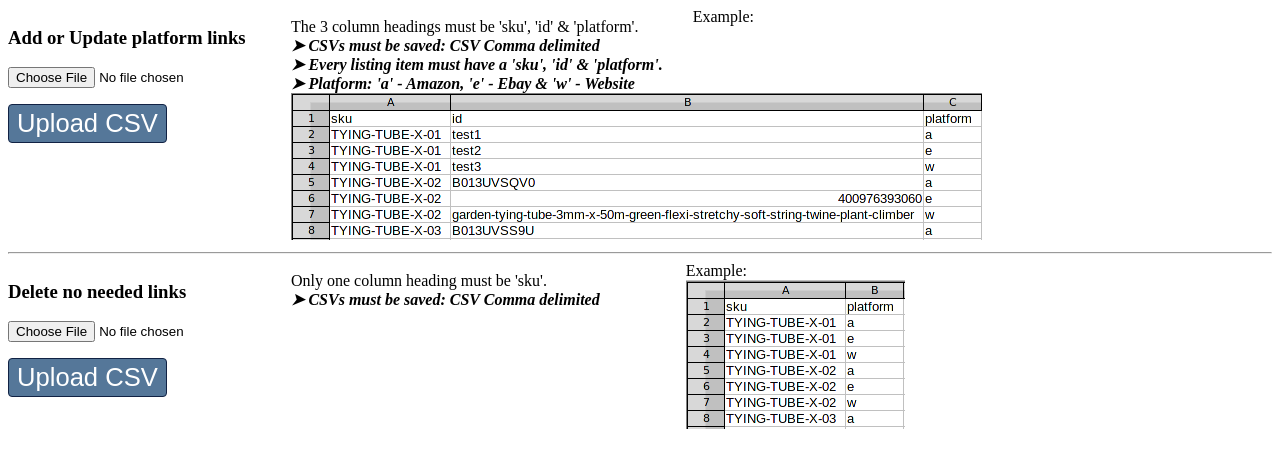
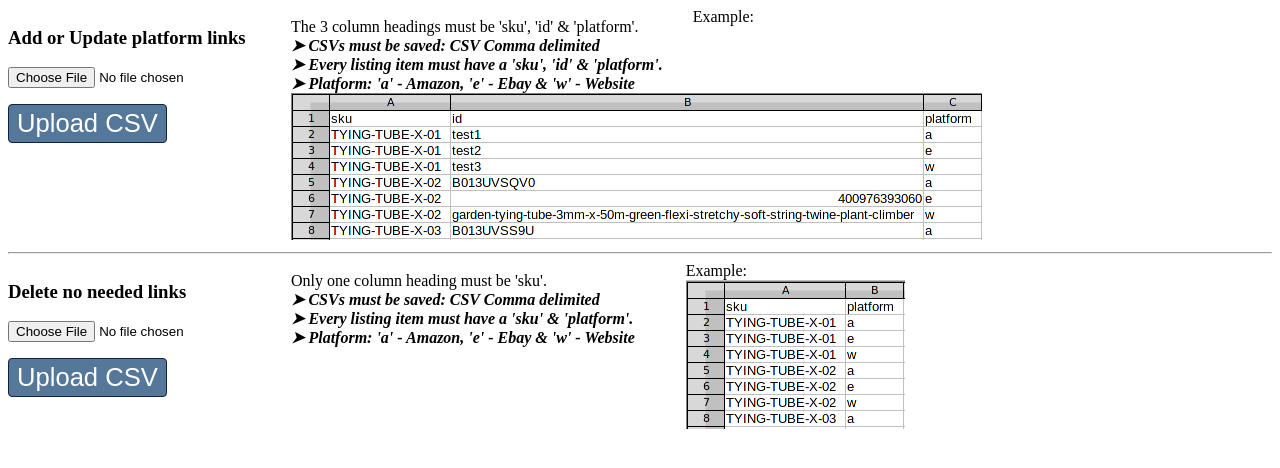
Before and after one commit to elixirgardens1/listings_new, a PHP site: page /listings_new/views/platform.php in a window 1280 px wide. Shown: the top 468 px of the page. Run offline with PHP 8.4, Linux system fonts and the light colour scheme.

Commit message:
More changes to platform

```diff
--- a/views/platform.php
+++ b/views/platform.php
@@ -83,6 +83,8 @@ Needed to link all sku to platforms -->
    <div style="float: left; padding-top: 10px; margin-right: 30px;">
       Only one column heading must be 'sku'.<br>
       <b><i>&#10148; CSVs must be saved: CSV Comma delimited &nbsp; &nbsp; &nbsp; &nbsp; &nbsp; &nbsp; &nbsp;</i></b><br>
+      <b><i>&#10148; Every listing item must have a 'sku' & 'platform'.</i></b><br>
+      <b><i>&#10148; Platform: 'a' - Amazon, 'e' - Ebay & 'w' - Website</i></b>
    </div>
    <div>
       Example:<br>
```
